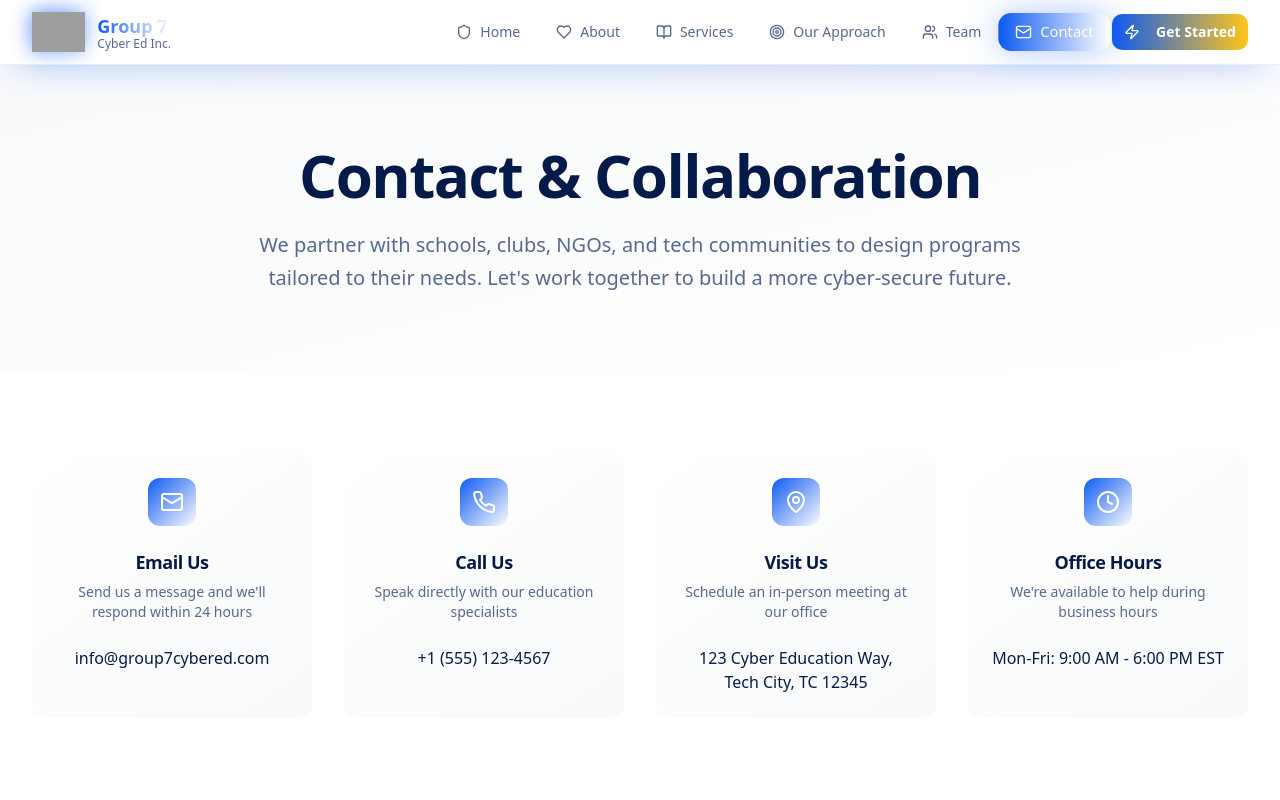
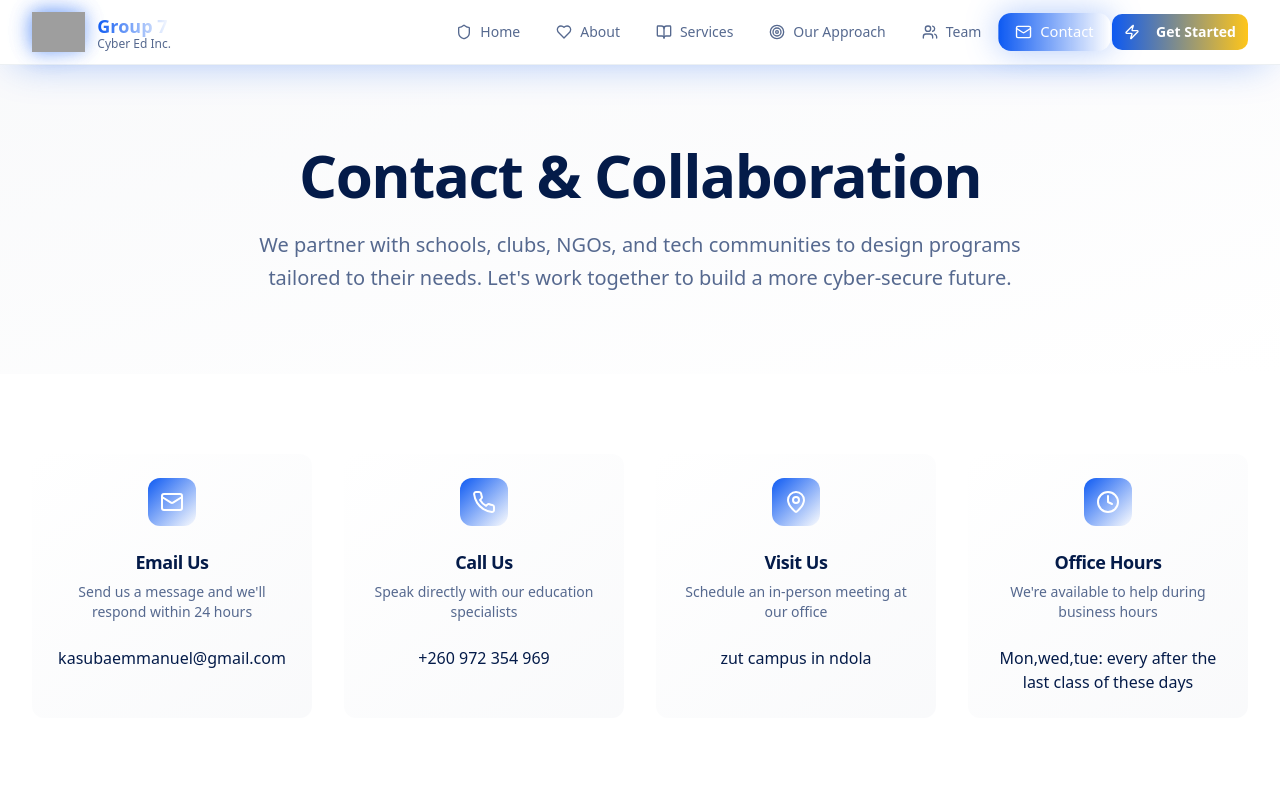
Before and after one commit to emmanuelkasuba/responsive-docs, a React (Vite) app: page /contact in a window 1280 px wide. Shown: the top 800 px of the page. Built offline with nearby package versions, Linux system fonts and the light colour scheme; grey boxes are pictures that could not be loaded; the HTML template or start-up script is replaced by a standard one.

Commit message:
the contact

```diff
--- a/src/pages/Contact.tsx
+++ b/src/pages/Contact.tsx
@@ -22,25 +22,25 @@ const Contact = () => {
       icon: Mail,
       title: 'Email Us',
       description: 'Send us a message and we\'ll respond within 24 hours',
-      details: 'info@group7cybered.com'
+      details: 'kasubaemmanuel@gmail.com'
     },
     {
       icon: Phone,
       title: 'Call Us',
       description: 'Speak directly with our education specialists',
-      details: '+1 (555) 123-4567'
+      details: '+260 972 354 969'
     },
     {
       icon: MapPin,
       title: 'Visit Us',
       description: 'Schedule an in-person meeting at our office',
-      details: '123 Cyber Education Way, Tech City, TC 12345'
+      details: 'zut campus in ndola'
     },
     {
       icon: Clock,
       title: 'Office Hours',
       description: 'We\'re available to help during business hours',
-      details: 'Mon-Fri: 9:00 AM - 6:00 PM EST'
+      details: 'Mon,wed,tue: every after the last class of these days'
     }
   ];
 
```
